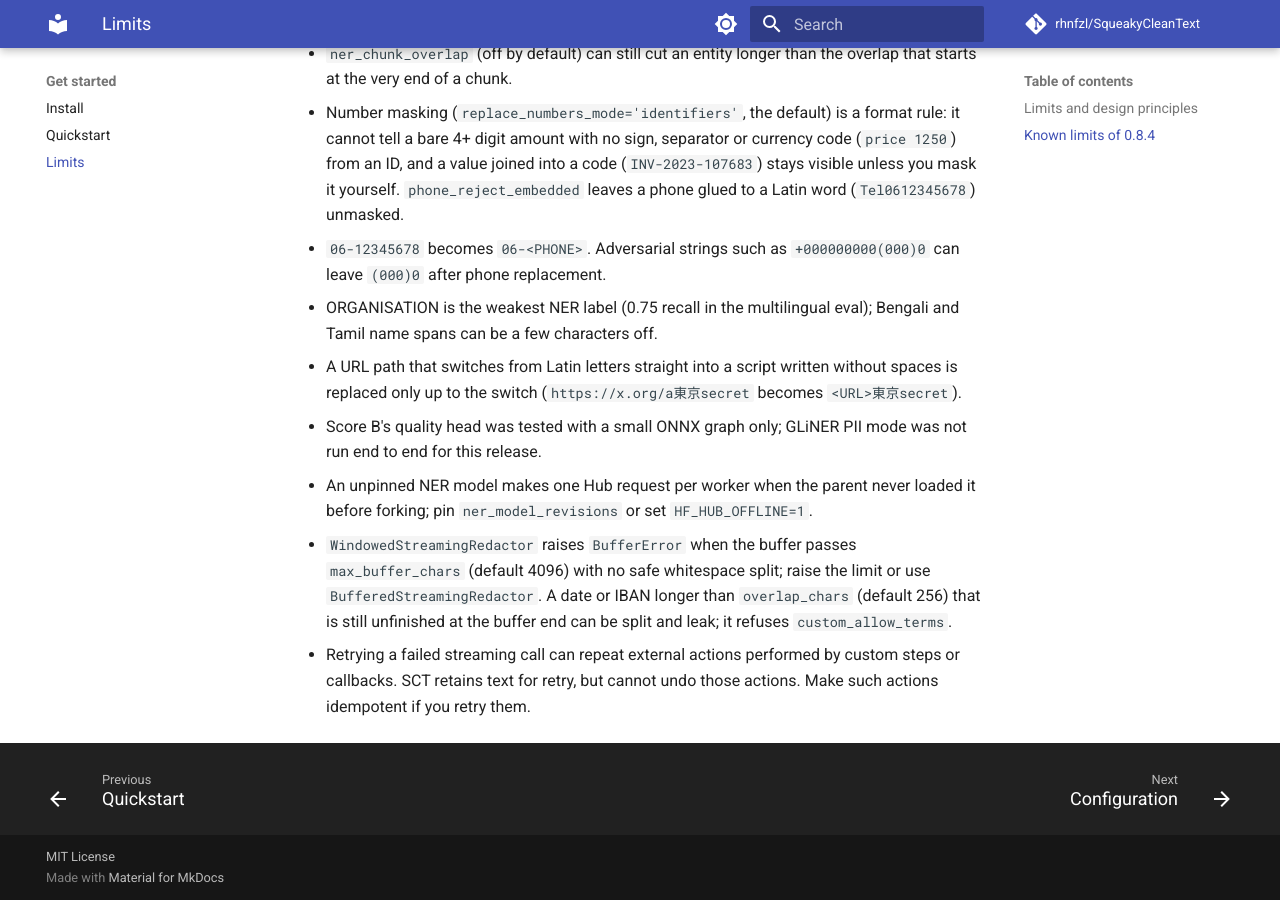
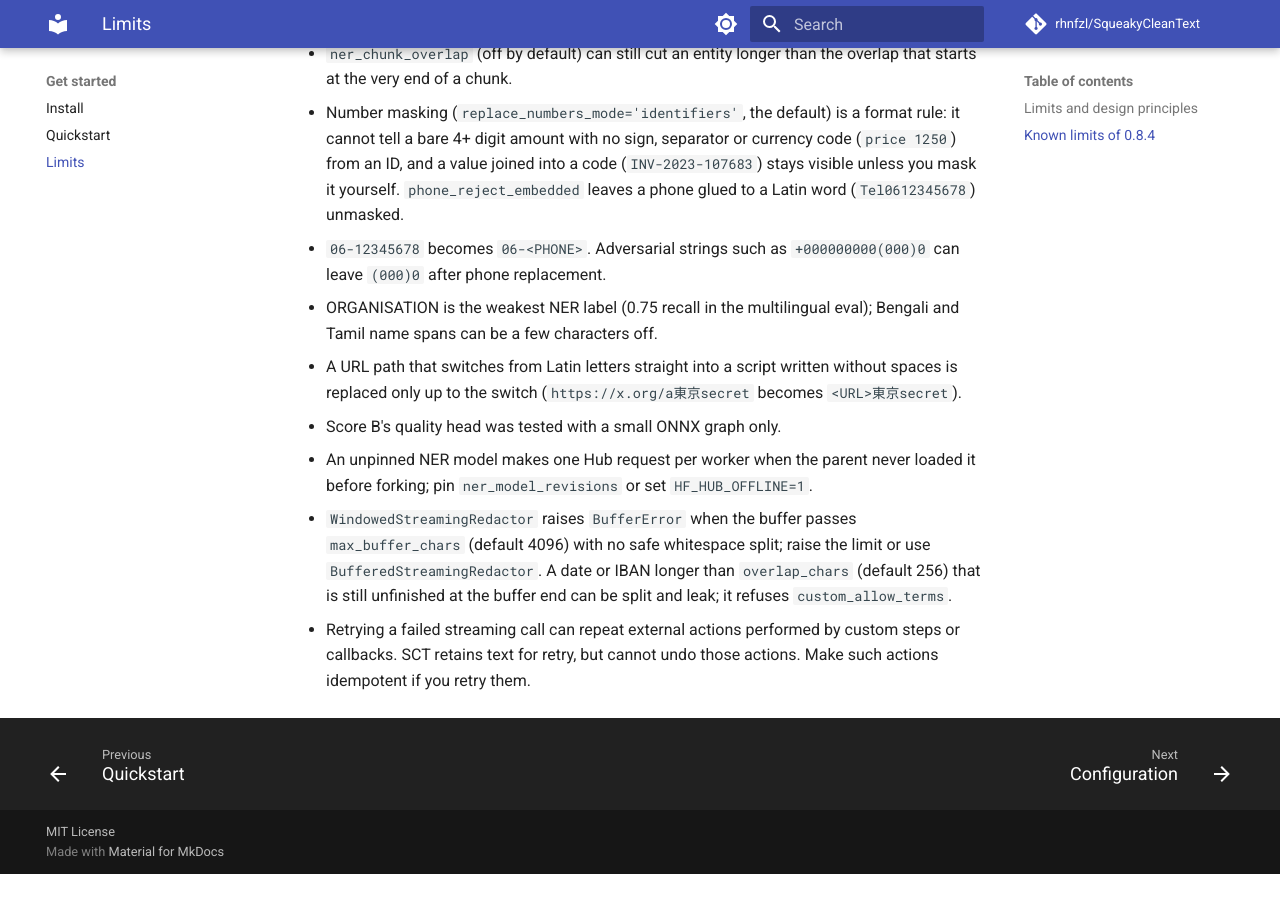
Before and after one commit to rhnfzl/SqueakyCleanText, an MkDocs documentation site: the page built from docs/limits.md, in a window 1280 px wide and 900 px high, scrolled down 895 px. Built offline with MkDocs 1.6.1 and Material for MkDocs 9.7.7, drawn with Linux system fonts in a browser that asks for light colours; comment, search, counter and statistics services are not loaded; after the commit the page ends 1769 px from its top, so only the background shows below that.

Commit message:
Remove the previous release's GLiNER validation note

```diff
--- a/docs/limits.md
+++ b/docs/limits.md
@@ -18,7 +18,7 @@ Details in [CHANGELOG.md](https://github.com/rhnfzl/SqueakyCleanText/blob/main/C
 - `06-12345678` becomes `06-<PHONE>`. Adversarial strings such as `+000000000(000)0` can leave `(000)0` after phone replacement.
 - ORGANISATION is the weakest NER label (0.75 recall in the multilingual eval); Bengali and Tamil name spans can be a few characters off.
 - A URL path that switches from Latin letters straight into a script written without spaces is replaced only up to the switch (`https://x.org/a東京secret` becomes `<URL>東京secret`).
-- Score B's quality head was tested with a small ONNX graph only; GLiNER PII mode was not run end to end for this release.
+- Score B's quality head was tested with a small ONNX graph only.
 - An unpinned NER model makes one Hub request per worker when the parent never loaded it before forking; pin `ner_model_revisions` or set `HF_HUB_OFFLINE=1`.
 - `WindowedStreamingRedactor` raises `BufferError` when the buffer passes `max_buffer_chars` (default 4096) with no safe whitespace split; raise the limit or use `BufferedStreamingRedactor`. A date or IBAN longer than `overlap_chars` (default 256) that is still unfinished at the buffer end can be split and leak; it refuses `custom_allow_terms`.
 - Retrying a failed streaming call can repeat external actions performed by custom steps or callbacks. SCT retains text for retry, but cannot undo those actions. Make such actions idempotent if you retry them.
```
